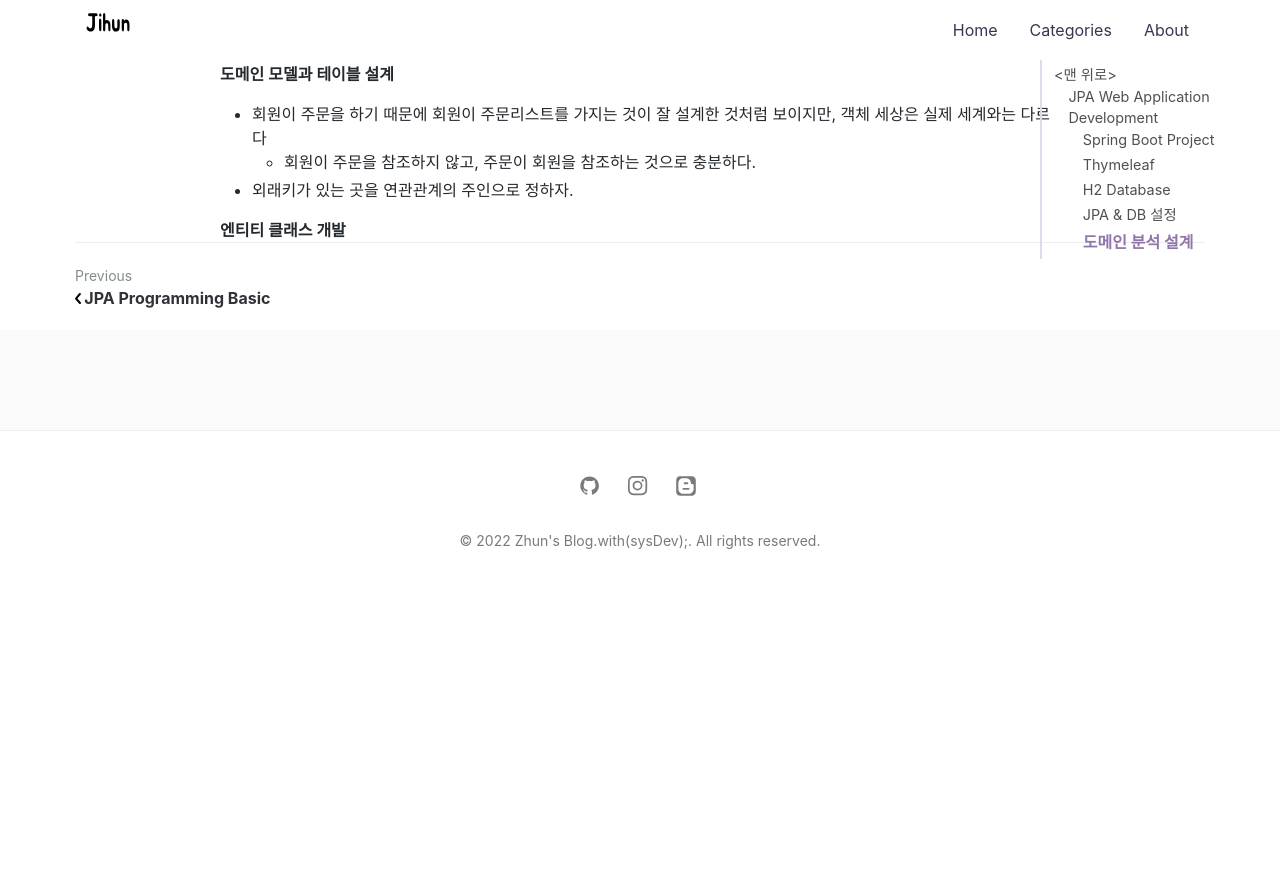
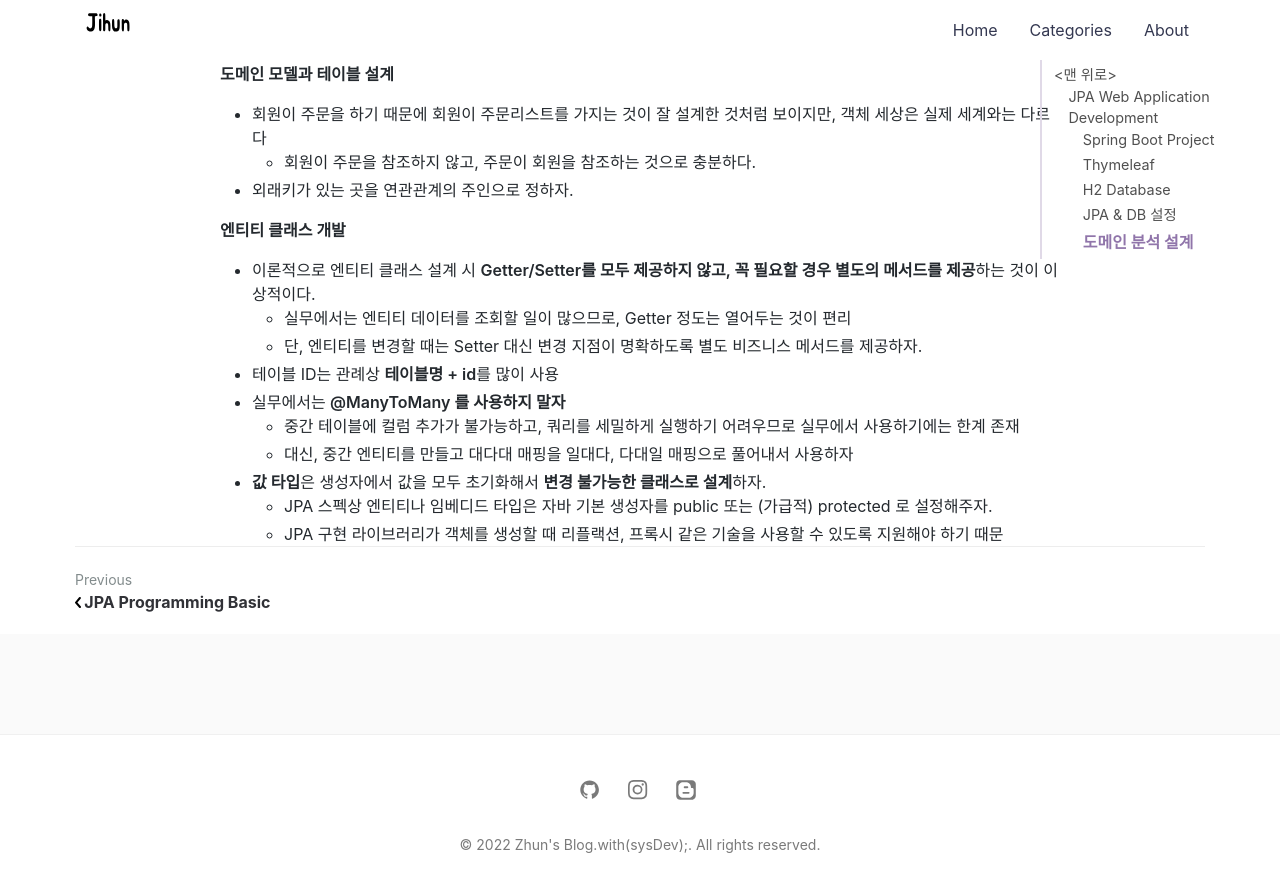
Before and after one commit to jihunparkme/jihunparkme.github.io, a Jekyll site: the page built from _posts/2022-04-16-JPA-Web-Application.md, in a window 1280 px wide and 900 px high, scrolled down 3036 px. Shown: the top 892 px of the window. Built offline with Jekyll 4.4.1, drawn with Linux system fonts in a browser that asks for light colours; nearby versions of some CDN libraries; comment, search, counter and statistics services are not loaded; before the commit the page ends 3632 px from its top, so only the background shows below that; some of the changed text lies outside the part shown.

Commit message:
add: [도메인 분석 설계] 엔티티 클래스 개발

```diff
--- a/_posts/2022-04-16-JPA-Web-Application.md
+++ b/_posts/2022-04-16-JPA-Web-Application.md
@@ -126,3 +126,14 @@ implementation 'com.github.gavlyukovskiy:p6spy-spring-boot-starter:1.5.6'
 - 외래키가 있는 곳을 연관관계의 주인으로 정하자.
 
 **엔티티 클래스 개발**
+
+- 이론적으로 엔티티 클래스 설계 시 **Getter/Setter를 모두 제공하지 않고, 꼭 필요할 경우 별도의 메서드를 제공**하는 것이 이상적이다.
+  - 실무에서는 엔티티 데이터를 조회할 일이 많으므로, Getter 정도는 열어두는 것이 편리
+  - 단, 엔티티를 변경할 때는 Setter 대신 변경 지점이 명확하도록 별도 비즈니스 메서드를 제공하자.
+- 테이블 ID는 관례상 **테이블명 + id**를 많이 사용
+- 실무에서는 **@ManyToMany 를 사용하지 말자**
+  - 중간 테이블에 컬럼 추가가 불가능하고, 쿼리를 세밀하게 실행하기 어려우므로 실무에서 사용하기에는 한계 존재
+  - 대신, 중간 엔티티를 만들고 대다대 매핑을 일대다, 다대일 매핑으로 풀어내서 사용하자
+- **값 타입**은 생성자에서 값을 모두 초기화해서 **변경 불가능한 클래스로 설계**하자.
+  - JPA 스펙상 엔티티나 임베디드 타입은 자바 기본 생성자를 public 또는 (가급적) protected 로 설정해주자.
+  - JPA 구현 라이브러리가 객체를 생성할 때 리플랙션, 프록시 같은 기술을 사용할 수 있도록 지원해야 하기 때문
```
